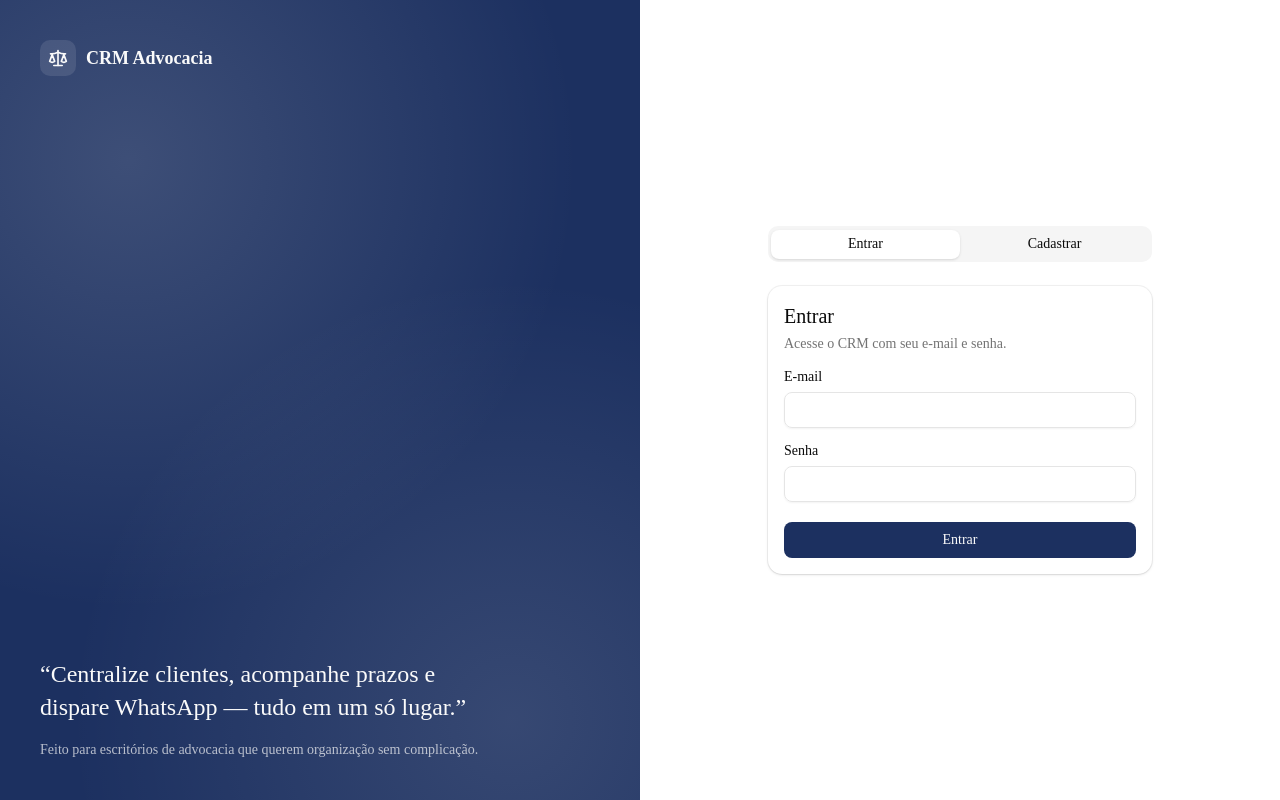
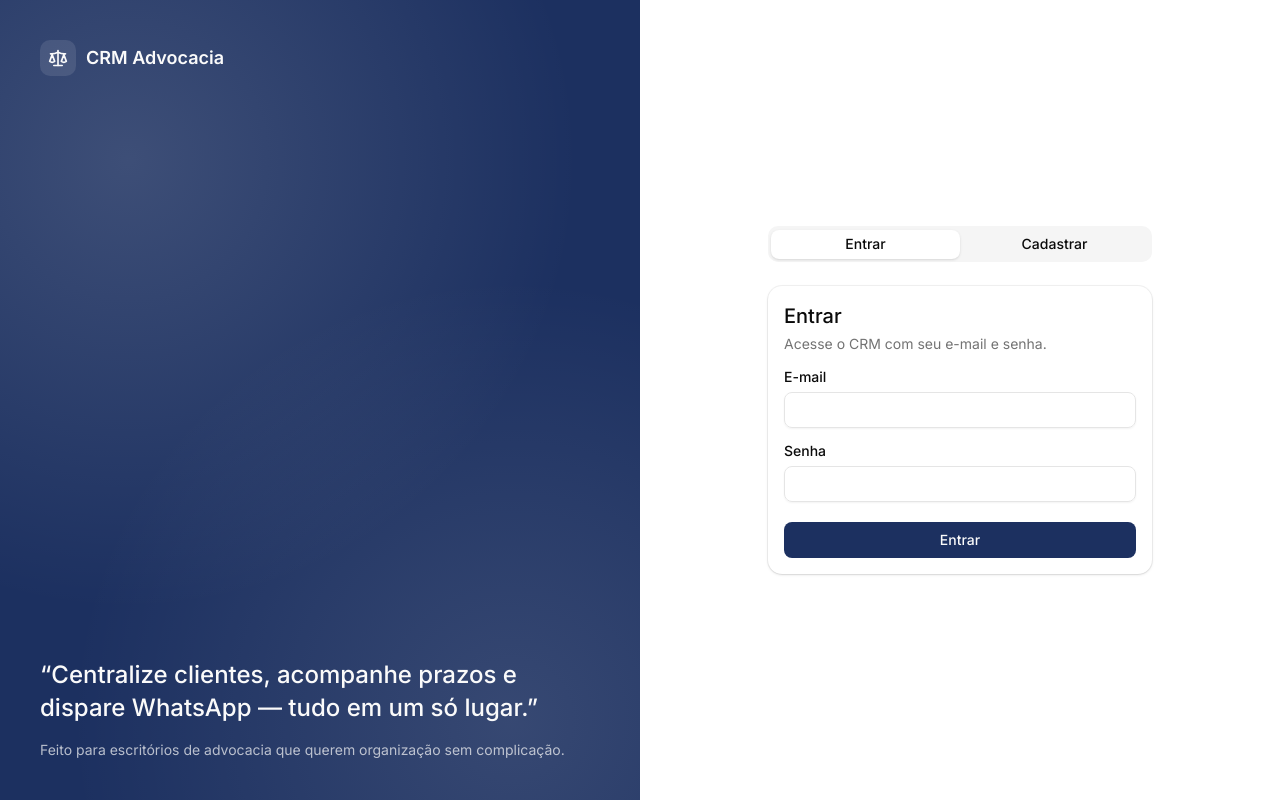
Before and after one commit to LucasKlemke/crm-advocacia, a Next.js app: page /login in a window 1280 px wide. Built offline with nearby package versions, Linux system fonts and the light colour scheme.

Commit message:
chore(app): troca fonte Geist por Inter

```diff
--- a/src/app/layout.tsx
+++ b/src/app/layout.tsx
@@ -1,9 +1,9 @@
 import type { Metadata } from "next";
-import { Geist, Geist_Mono } from "next/font/google";
+import { Inter, Geist_Mono } from "next/font/google";
 import "./globals.css";
 
-const geistSans = Geist({
-  variable: "--font-geist-sans",
+const inter = Inter({
+  variable: "--font-sans",
   subsets: ["latin"],
 });
 
@@ -21,7 +21,7 @@
   return (
     <html
       lang="en"
-      className={`${geistSans.variable} ${geistMono.variable} h-full antialiased`}
+      className={`${inter.variable} ${geistMono.variable} h-full antialiased`}
       suppressHydrationWarning
     >
       <body className="min-h-full flex flex-col">{children}</body>
```
